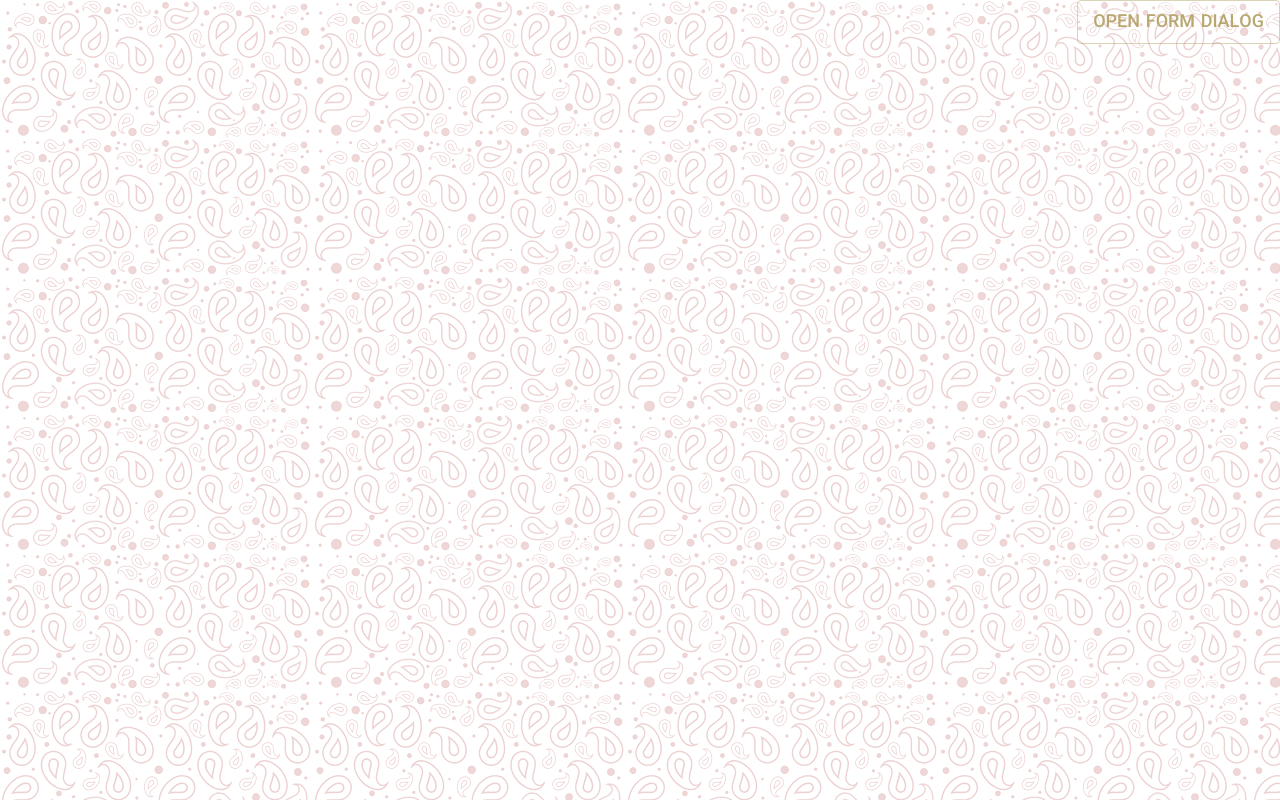
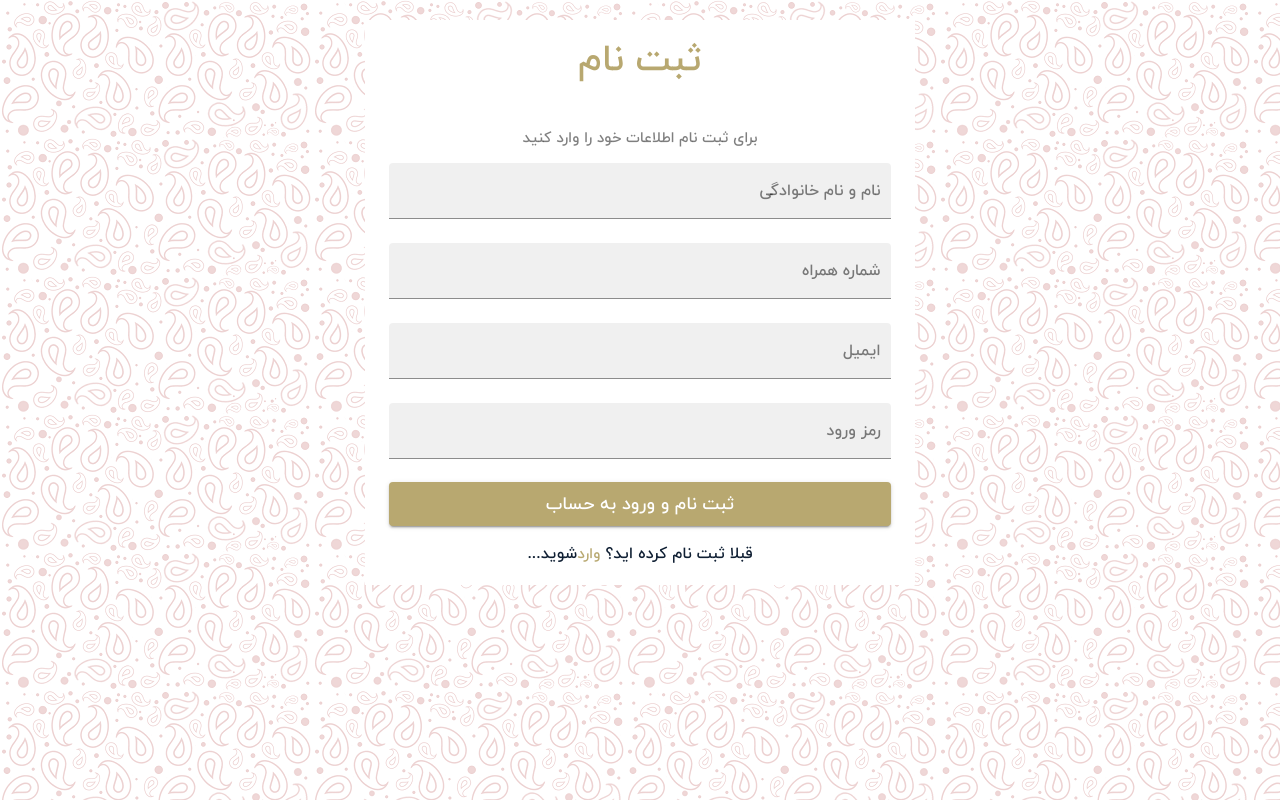
Before and after one commit to NooshinBarazi/Restaurant-Website, a Next.js app: page /register in a window 1280 px wide. Built offline with nearby package versions, Linux system fonts and the light colour scheme.

Commit message:
change form template from modal to box

```diff
--- a/app/components/common/Modal.tsx
+++ b/app/components/common/Modal.tsx
@@ -1,11 +1,7 @@
 import * as React from "react";
-import Button from "@mui/material/Button";
-import Dialog from "@mui/material/Dialog";
-import DialogActions from "@mui/material/DialogActions";
 import DialogContent from "@mui/material/DialogContent";
 import DialogTitle from "@mui/material/DialogTitle";
-import { IconButton } from "@mui/material";
-import CloseIcon from "@mui/icons-material/Close";
+import { Box } from "@mui/material";
 
 interface DialogProps{
     title: string;
@@ -13,42 +9,15 @@ interface DialogProps{
 }
 
 export default function FormDialog({title, children}: DialogProps) {
-  const [open, setOpen] = React.useState(false);
-
-  const handleClickOpen = () => {
-    setOpen(true);
-  };
-
-  const handleClose = () => {
-    setOpen(false);
-  };
 
   return (
-    <React.Fragment>
-      <Button variant="outlined" onClick={handleClickOpen}>
-        Open form dialog
-      </Button>
-      <Dialog open={open} onClose={handleClose} fullWidth maxWidth = 'xs'>
-        <DialogActions>
-          <IconButton
-            onClick={handleClose}
-            aria-label="close"
-            sx={{
-              position: "absolute",
-              right: 8,
-              top: 8,
-            }}
-          >
-            <CloseIcon />
-          </IconButton>
-        </DialogActions>
-        <DialogTitle variant="h2" sx={{ margin: "2rem auto", fontWeight: '700'}}>
+      <Box sx={{textAlign: 'center', maxWidth: '55rem', backgroundColor: 'white', margin: 'auto'}}>
+        <DialogTitle color='primary' variant="h2" sx={{ margin: "2rem auto", fontWeight: '700'}}>
           {title}
         </DialogTitle>
-        <DialogContent sx={{paddingTop: '1rem !important'}}>
+        <DialogContent sx={{paddingTop: '1rem !important', textAlign: 'center'}}>
           {children}
         </DialogContent>
-      </Dialog>
-    </React.Fragment>
+      </Box>
   );
 }
```
